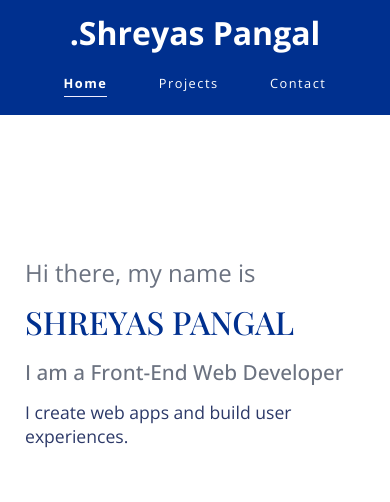
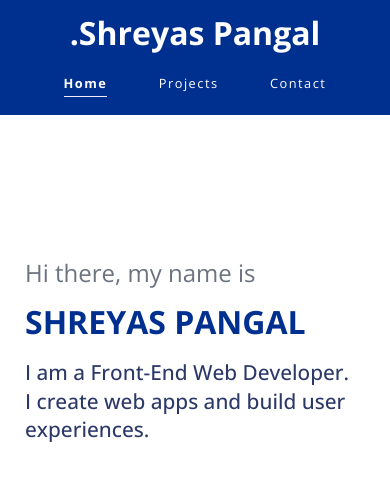
Before and after one commit to Shreyas-13-ops/Portfolio-website-v1, a plain HTML site: page index.html in a window 390 px wide. Shown: the top 502 px of the page. Drawn offline with nearby package versions, Linux system fonts and the light colour scheme.

Commit message:
Update hero section & mobile responsiveness

```diff
--- a/index.html
+++ b/index.html
@@ -37,7 +37,7 @@
         <h2 class="hero-heading">
           Hi there, my name is <br />
           <span class="author-name">SHREYAS PANGAL</span>
-          <span class="author-work">I am a Front-End Web Developer</span>
+          <span class="author-work">I am a Front-End Web Developer.</span>
           <br /><small class="author-bio"
             >I create web apps and build user experiences.</small
           >
--- a/styles/styles.css
+++ b/styles/styles.css
@@ -2,7 +2,7 @@
 @import url("https://fonts.googleapis.com/css2?family=Open+Sans:ital,wght@0,300;0,400;0,500;0,700;1,300;1,700&display=swap");
 
 /* Playfair Display Font */
-@import url("https://fonts.googleapis.com/css2?family=Playfair+Display:wght@400;500;600;700;900&display=swap");
+/* @import url("https://fonts.googleapis.com/css2?family=Playfair+Display:wght@400;500;600;700;900&display=swap"); */
 
 *,
 *::before,
@@ -122,7 +122,8 @@ nav {
   padding: 8rem 0rem;
   display: flex;
   justify-content: center;
-  gap: 5rem;
+  align-items: center;
+  gap: 1rem;
 }
 .hero-img {
   display: block;
@@ -141,18 +142,18 @@ nav {
   display: block;
   padding: 1.3rem 0rem;
   font-size: 3rem;
+  font-weight: 700;
+  font-family: var(--ff-primary);
+}
+.author-work, .author-bio{
   font-weight: 500;
-  font-family: var(--ff-secondary);
-}
-.author-work {
+  color: var(--offset-blue);
   font-weight: 500;
+  font-size: 1.8rem;
 }
 .author-bio {
   display: inline-block;
-  font-size: 1.3rem;
-  color: var(--offset-blue);
   width: 50ch;
-  margin-top: 0.8rem;
 }
 /* sections */
 .section {
@@ -166,6 +167,8 @@ nav {
   font-size: 180%;
   padding-bottom: 2rem;
   text-transform: uppercase;
+  font-family: var(--ff-secondary);
+  letter-spacing: 5px;
 }
 .off-white-section {
   background-color: var(--off-white);
@@ -219,6 +222,11 @@ footer ul li:hover a {
   .hero {
     flex-direction: column;
     align-items: center;
+    justify-content: center;
+    gap: 5rem;
+  }
+  .hero-heading {
+    text-align: center;
   }
 }
 
@@ -261,6 +269,7 @@ footer ul li:hover a {
   /* Hero section begins */
   .hero-heading {
     font-size: 1.5rem;
+    text-align: left;
   }
   .author-name {
     font-size: 2rem;
@@ -270,7 +279,7 @@ footer ul li:hover a {
     font-size: 1.3rem;
   }
   .author-bio {
-    font-size: 1.1rem;
+    font-size: 1.3rem;
     max-width: 340px;
   }
   /* Hero section ends */
```
